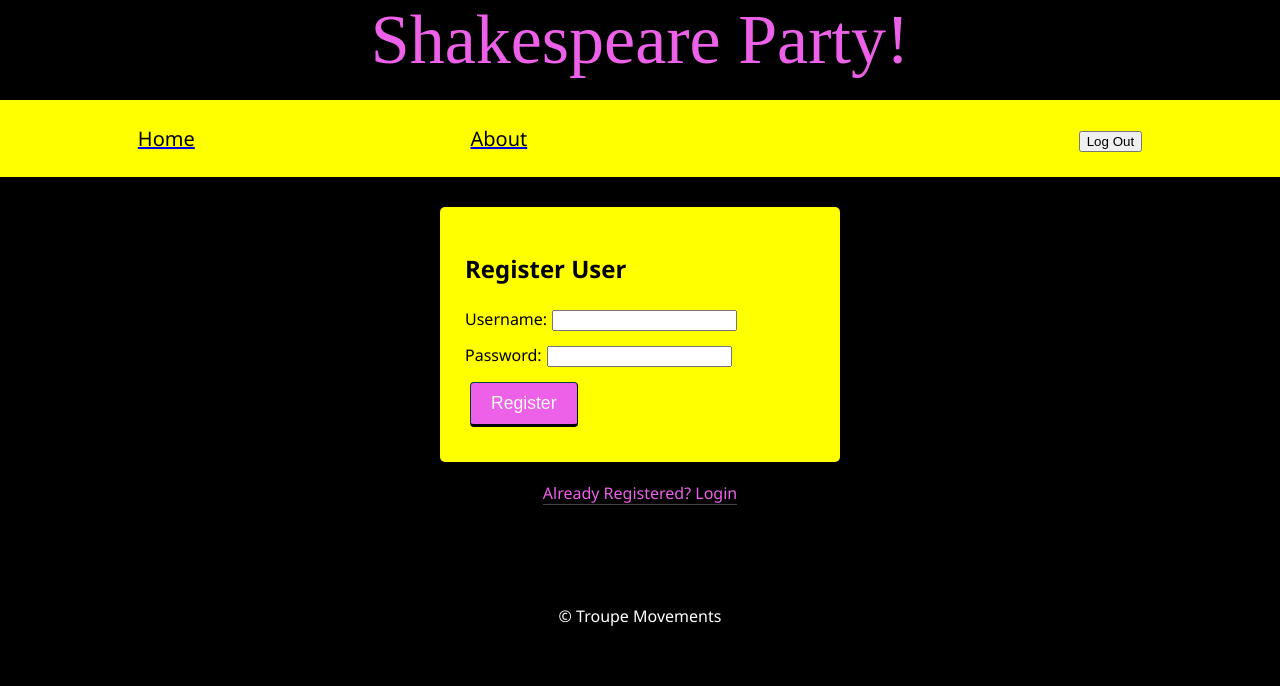
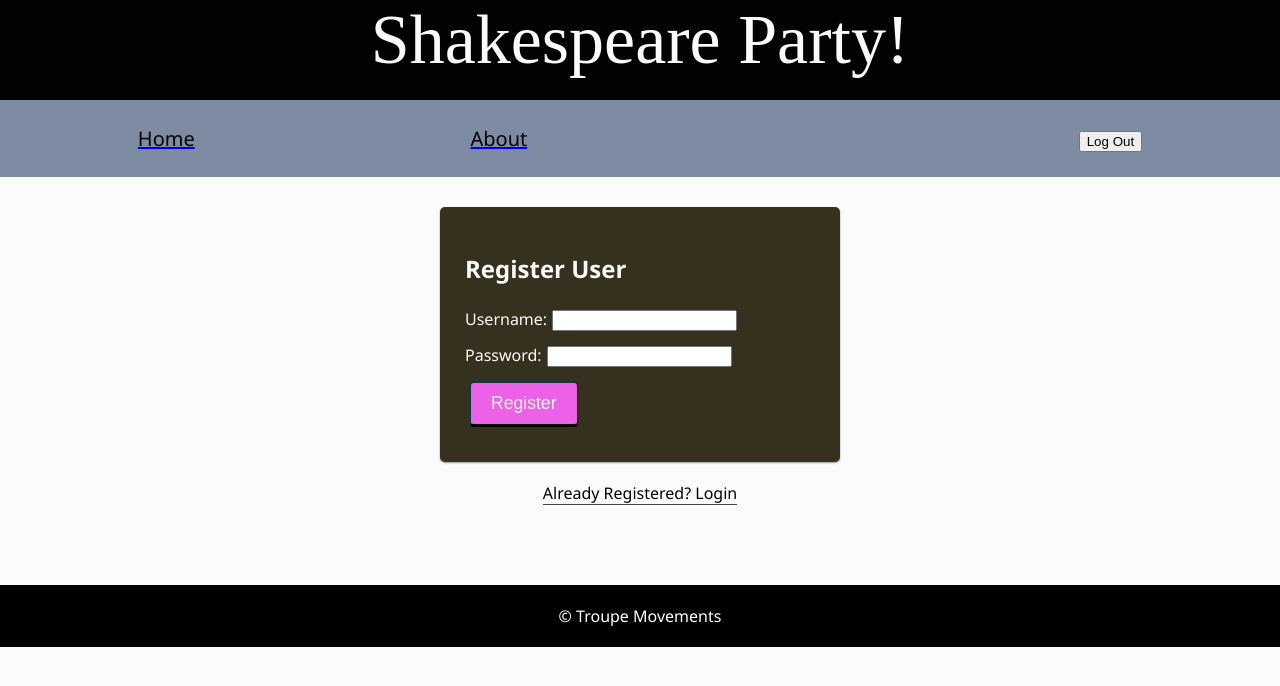
Before and after one commit to sdeda1us/shakespeare-party, a React app: page /#/registration in a window 1280 px wide. Built offline with nearby package versions, Linux system fonts and the light colour scheme; no server answers.

Commit message:
style updates on color

```diff
--- a/src/components/App/App.css
+++ b/src/components/App/App.css
@@ -7,7 +7,7 @@ body,
 body {
   font-family: 'Segoe UI', Tahoma, Geneva, Verdana, sans-serif;
   margin: 0px;
-  background-color: black;
+  background-color: #FBFBFB;
 }
 
 img {
--- a/src/components/Header/Header.jsx
+++ b/src/components/Header/Header.jsx
@@ -4,10 +4,10 @@ import styled from 'styled-components';
 const Banner = styled.div
 `
     @import url('https://fonts.googleapis.com/css2?family=Dancing+Script:wght@500&display=swap');
-    background-color: black;
+    background-color: #020300;
     height 100px;
     width: 100%;
-    color: #ED60E8;
+    color: #FBFBFB;
     font-family: 'Dancing Script', cursive;
     font-size: 70px;
     text-align: center;
--- a/src/components/LoginForm/LoginForm.js
+++ b/src/components/LoginForm/LoginForm.js
@@ -5,7 +5,7 @@ import styled from 'styled-components';
 
 const PinkForm = styled.form `
   color: white;
-  background-color: #ED60E8;
+  background-color: #59544B;
   border-radius: 5px;
 `
 const YellowButton = styled.input `
--- a/src/components/LoginPage/LoginPage.js
+++ b/src/components/LoginPage/LoginPage.js
@@ -6,7 +6,7 @@ import styled from 'styled-components';
 
 const FancyLink = styled.span `
   font: 40px;
-  color: yellow;
+  color: #020300;
 `
 
 class LoginPage extends Component {
--- a/src/components/Nav/Nav.jsx
+++ b/src/components/Nav/Nav.jsx
@@ -8,7 +8,7 @@ import styled from 'styled-components';
 
 const NavBanner = styled.div `
   width: 100%;
-  background-color: yellow;
+  background-color: #7D8CA3;
   overflow: hidden;
   margin-bottom: 30px;
   display: inline-flex;
--- a/src/components/RegisterForm/RegisterForm.js
+++ b/src/components/RegisterForm/RegisterForm.js
@@ -4,8 +4,8 @@ import mapStoreToProps from '../../redux/mapStoreToProps';
 import styled from 'styled-components';
 
 const FormBox = styled.form `
-  background-color: yellow;
-  color: black;
+  background-color: #36311F;
+  color: #FBFBFB;
   border-radius: 5px;
 `
 const RegButton = styled.input `
--- a/src/components/RegisterPage/RegisterPage.js
+++ b/src/components/RegisterPage/RegisterPage.js
@@ -8,7 +8,7 @@ import styled from 'styled-components';
 
 const FancyLink = styled.span `
   font: 40px;
-  color: #ED60E8;
+  color: #020300;
 `
 
 class RegisterPage extends Component {
```
